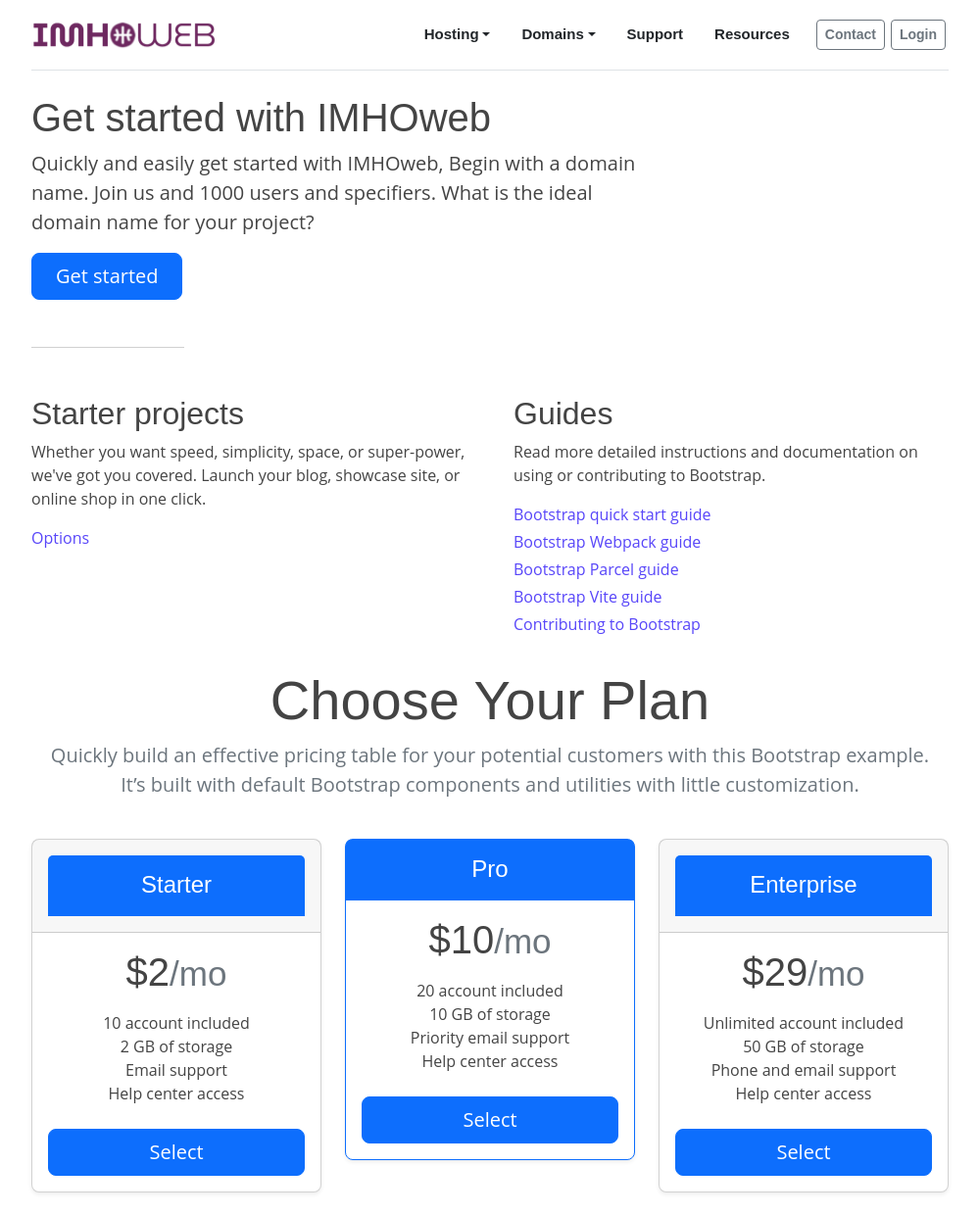
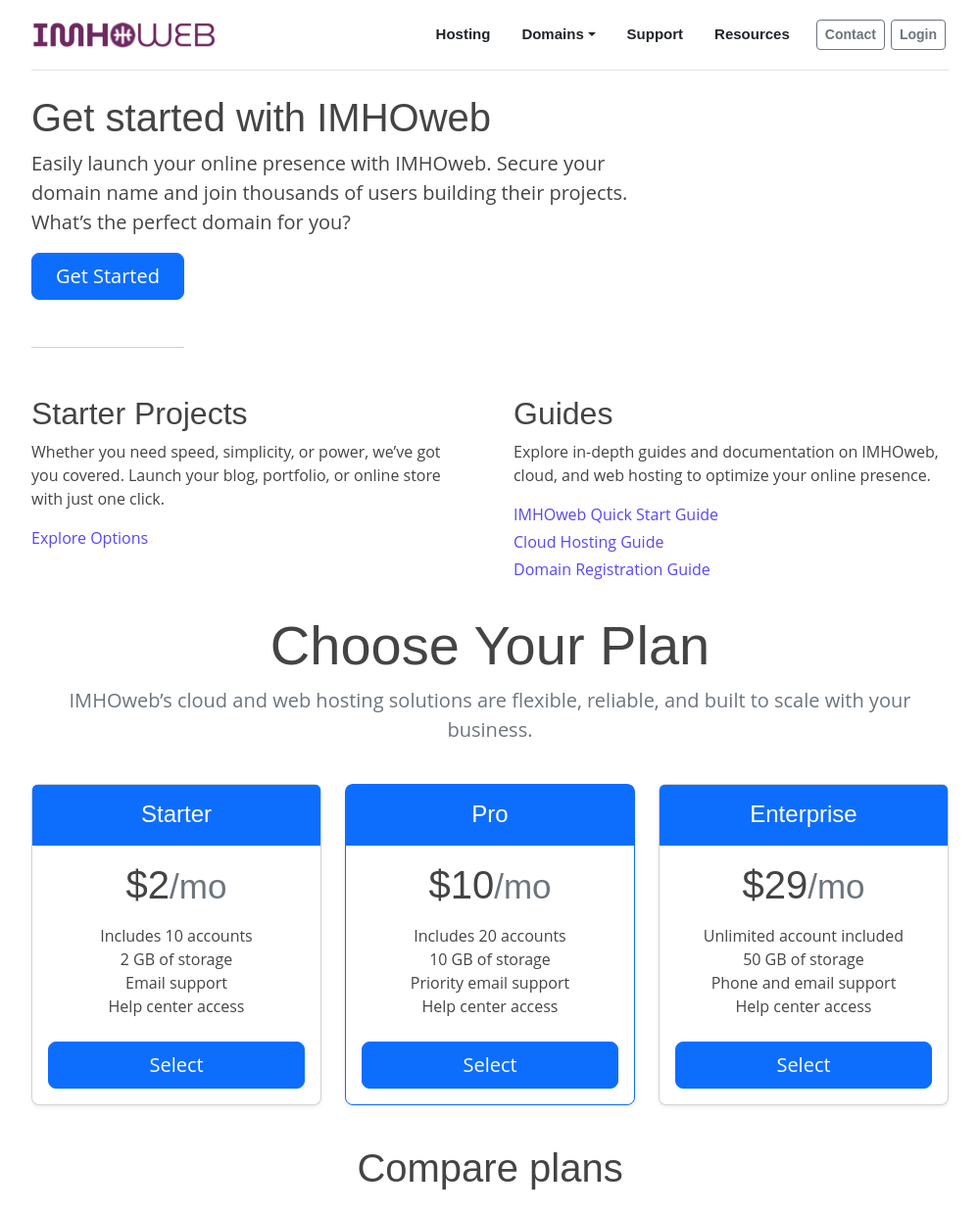
Before and after one commit to imhodot/imhoweb, a Flask app: page /hosting in a window 1280 px wide. Shown: the top 1240 px of the page at 98% size, without its empty margins (140-1139 px from the left). Run offline with Flask 3, Linux system fonts and the light colour scheme; some libraries are stand-ins or nearby versions.

Commit message:
hosting tmple

```diff
--- a/templates/base.html
+++ b/templates/base.html
@@ -4,7 +4,7 @@
     <meta charset="utf-8">
     <meta name="viewport" content="width=device-width, initial-scale=1">
     <meta name="description" content="">
-    <meta name="author" content="@amachefe, and imhoweb contributors">
+    <meta name="author" content="@amaamb, and imhoweb contributors">
     <meta name="generator" content="imhoweb 0.100.3">
     <title>{% block title %}{% endblock %} - IMHOweb</title>
     <link rel="canonical" href="https://getbootstrap.com/docs/5.2/examples/pricing/">
--- a/templates/dashboard.html
+++ b/templates/dashboard.html
@@ -4,7 +4,7 @@
     <meta charset="utf-8">
     <meta name="viewport" content="width=device-width, initial-scale=1">
     <meta name="description" content="">
-    <meta name="author" content="@amachefe, and imhoweb contributors">
+    <meta name="author" content="@amaamb, and imhoweb contributors">
     <meta name="generator" content="imhoweb 0.100.3">
     <title>{{current_user.name}} -Dashboard</title>
 
--- a/templates/hosting.html
+++ b/templates/hosting.html
@@ -4,11 +4,10 @@
     <meta charset="utf-8">
     <meta name="viewport" content="width=device-width, initial-scale=1">
     <meta name="description" content="">
-    <meta name="author" content="@amachefe, and imhoweb contributors">
+    <meta name="author" content="@amaamb, and imhoweb contributors">
     <meta name="generator" content="imhoweb 0.100.3">
     <title>IMHOweb - Platform for Domain Name, Web and Email Hosting</title>
 
-    <link rel="canonical" href="https://getbootstrap.com/docs/5.2/examples/pricing/">
     <!-- Favicons -->
     <link href="{{ url_for('static', filename='img/favicon.png') }}" rel="icon">
     <link href="{{ url_for('static', filename='img/apple-touch-icon.png') }}" rel="apple-touch-icon">
@@ -38,13 +37,7 @@
       <nav class="d-inline-flex mt-2 mt-md-0 ms-md-auto navbar navbar-expand-sm">
         <div class="collapse navbar-collapse">
           <ul class="navbar-nav me-auto mb-2 mb-sm-0">
-            <li class="nav-item dropdown"><a class="me-3 py-2 text-dark text-decoration-none nav-link dropdown-toggle" href="/hosting" data-bs-toggle="dropdown" aria-expanded="false">Hosting</a>
-              <ul>
-                <li><a href="#">Shared Hosting</a></li>
-                <li><a href="#">VPS Hosting</a></li>
-                <li><a href="#">Dedicated Hosting</a></li>
-              </ul>
-            </li>
+            <li class="nav-item"><a class="me-3 py-2 text-dark text-decoration-none nav-link" href="#hosting">Hosting</a></li>
             <li class="nav-item dropdown"><a class="me-3 py-2 text-dark text-decoration-none nav-link dropdown-toggle" href="/domains" data-bs-toggle="dropdown" aria-expanded="false">Domains</a>
               <ul>
                 <li><a href="#">Register Your Domain</a></li>
@@ -68,56 +61,50 @@
   <!-- main-->
   <main>
     <h1>Get started with IMHOweb</h1>
-    <p class="fs-5 col-md-8">Quickly and easily get started with IMHOweb,  Begin with a domain name. Join us and 1000 users and specifiers. What is the ideal domain name for your project?</p>
-
-
+    <p class="fs-5 col-md-8">Easily launch your online presence with IMHOweb. Secure your domain name and join thousands of users building their projects. What’s the perfect domain for you?</p>
     <div class="mb-5">
-      <a href="/signup" class="btn btn-primary btn-lg px-4">Get started</a>
+      <a href="/signup" class="btn btn-primary btn-lg px-4">Get Started</a>
     </div>
-
     <hr class="col-3 col-md-2 mb-5">
 
     <div class="row g-5">
       <div class="col-md-6">
-        <h2>Starter projects</h2>
-        <p>Whether you want speed, simplicity, space, or super-power, we've got you covered. Launch your blog, showcase site, or online shop in one click.</p>
+        <h2>Starter Projects</h2>
+        <p>Whether you need speed, simplicity, or power, we’ve got you covered. Launch your blog, portfolio, or online store with just one click.</p>
         <ul class="icon-list ps-0">
-          <li class="d-flex align-items-start mb-1"><a href="#" rel="noopener" target="_blank">Options</a></li>
-          <!-- <li class="text-muted d-flex align-items-start mb-1">Bootstrap Parcel starter (coming soon!)</li> -->
+          <li class="d-flex align-items-start mb-1"><a href="#" rel="noopener">Explore Options</a></li>
         </ul>
       </div>
-
       <div class="col-md-6">
         <h2>Guides</h2>
-        <p>Read more detailed instructions and documentation on using or contributing to Bootstrap.</p>
+        <p>Explore in-depth guides and documentation on IMHOweb, cloud, and web hosting to optimize your online presence.</p>
         <ul class="icon-list ps-0">
-          <li class="d-flex align-items-start mb-1"><a href="../getting-started/introduction/">Bootstrap quick start guide</a></li>
-          <li class="d-flex align-items-start mb-1"><a href="../getting-started/webpack/">Bootstrap Webpack guide</a></li>
-          <li class="d-flex align-items-start mb-1"><a href="../getting-started/parcel/">Bootstrap Parcel guide</a></li>
-          <li class="d-flex align-items-start mb-1"><a href="../getting-started/vite/">Bootstrap Vite guide</a></li>
-          <li class="d-flex align-items-start mb-1"><a href="../getting-started/contribute/">Contributing to Bootstrap</a></li>
+          <li class="d-flex align-items-start mb-1"><a href="/guides/getting-started/">IMHOweb Quick Start Guide</a></li>
+          <li class="d-flex align-items-start mb-1"><a href="/guides/cloud-hosting/">Cloud Hosting Guide</a></li>
+          <li class="d-flex align-items-start mb-1"><a href="/guides/domain-registration/">Domain Registration Guide</a></li>
         </ul>
       </div>
     </div>
-    <div class="pricing-header p-3 pb-md-4 mx-auto text-center">
+    <div class="pricing-header p-3 pb-md-4 mx-auto text-center" id="hosting">
       <h3 class="display-4 fw-normal">Choose Your Plan</h3>
-      <p class="fs-5 text-muted">Quickly build an effective pricing table for your potential customers with this Bootstrap example. It’s built with default Bootstrap components and utilities with little customization.</p>
+      <p class="fs-5 text-muted">IMHOweb’s cloud and web hosting solutions are flexible, reliable, and built to scale with your business.</p>
     </div>
     <div class="row row-cols-1 row-cols-md-3 mb-3 text-center">
       <div class="col">
         <div class="card mb-4 rounded-3 shadow-sm">
-          <div class="card-header py-3">
-            <h4 class="card-header py-3 text-bg-primary border-primary">Starter</h4>
+          <div class="card-header py-3 text-bg-primary border-primary">
+            <h4 class="my-0 fw-normal">Starter</h4>
           </div>
           <div class="card-body">
             <h1 class="card-title pricing-card-title">$2<small class="text-muted fw-light">/mo</small></h1>
             <ul class="list-unstyled mt-3 mb-4">
-              <li>10 account included</li>
+              <li>Includes 10 accounts</li>
               <li>2 GB of storage</li>
               <li>Email support</li>
               <li>Help center access</li>
             </ul>
-            <a href="/checkout"><button type="button" class="w-100 btn btn-lg btn-primary">Select</button></a>          </div>
+            <a href="/checkout" class="btn btn-lg btn-primary w-100">Select</a>
+          </div>
         </div>
       </div>
       <div class="col">
@@ -128,19 +115,19 @@
           <div class="card-body">
             <h1 class="card-title pricing-card-title">$10<small class="text-muted fw-light">/mo</small></h1>
             <ul class="list-unstyled mt-3 mb-4">
-              <li>20 account included</li>
+              <li>Includes 20 accounts</li>
               <li>10 GB of storage</li>
               <li>Priority email support</li>
               <li>Help center access</li>
             </ul>
-            <a href="/checkout"><button type="button" class="w-100 btn btn-lg btn-primary">Select</button></a>
+            <a href="/checkout" class="btn btn-lg btn-primary w-100">Select</a>
           </div>
         </div>
       </div>
       <div class="col">
         <div class="card mb-4 rounded-3 shadow-sm">
-          <div class="card-header py-3">
-            <h4 class="card-header py-3 text-bg-primary border-primary">Enterprise</h4>
+          <div class="card-header py-3 text-bg-primary border-primary">
+            <h4 class="my-0 fw-normal">Enterprise</h4>
           </div>
           <div class="card-body">
             <h1 class="card-title pricing-card-title">$29<small class="text-muted fw-light">/mo</small></h1>
@@ -150,7 +137,7 @@
               <li>Phone and email support</li>
               <li>Help center access</li>
             </ul>
-            <a href="/checkout"><button type="button" class="w-100 btn btn-lg btn-primary">Select</button></a>
+            <a href="/checkout" class="btn btn-lg btn-primary w-100">Select</a>
           </div>
         </div>
       </div>
--- a/templates/login.html
+++ b/templates/login.html
@@ -4,7 +4,7 @@
     <meta charset="utf-8">
     <meta name="viewport" content="width=device-width, initial-scale=1">
     <meta name="description" content="">
-    <meta name="author" content="@amachefe, and imhoweb contributors">
+    <meta name="author" content="@amaamb, and imhoweb contributors">
     <meta name="generator" content="imhoweb 0.100.3">
     <title>IMHOweb -Login</title>
 
--- a/templates/profile.html
+++ b/templates/profile.html
@@ -4,7 +4,7 @@
     <meta charset="utf-8">
     <meta name="viewport" content="width=device-width, initial-scale=1">
     <meta name="description" content="">
-    <meta name="author" content="@amachefe, and imhoweb contributors">
+    <meta name="author" content="@amaamb, and imhoweb contributors">
     <meta name="generator" content="imhoweb 0.100.3">
     <title>User Profile</title>
 
--- a/templates/signup.html
+++ b/templates/signup.html
@@ -4,7 +4,7 @@
     <meta charset="utf-8">
     <meta name="viewport" content="width=device-width, initial-scale=1">
     <meta name="description" content="">
-    <meta name="author" content="@amachefe, and imhoweb contributors">
+    <meta name="author" content="@amaamb, and imhoweb contributors">
     <meta name="generator" content="imhoweb 0.100.3">
     <title>IMHOweb - SignUp</title>
 
```
Also changed, not shown: templates/contact.html (+32 -32 lines).
